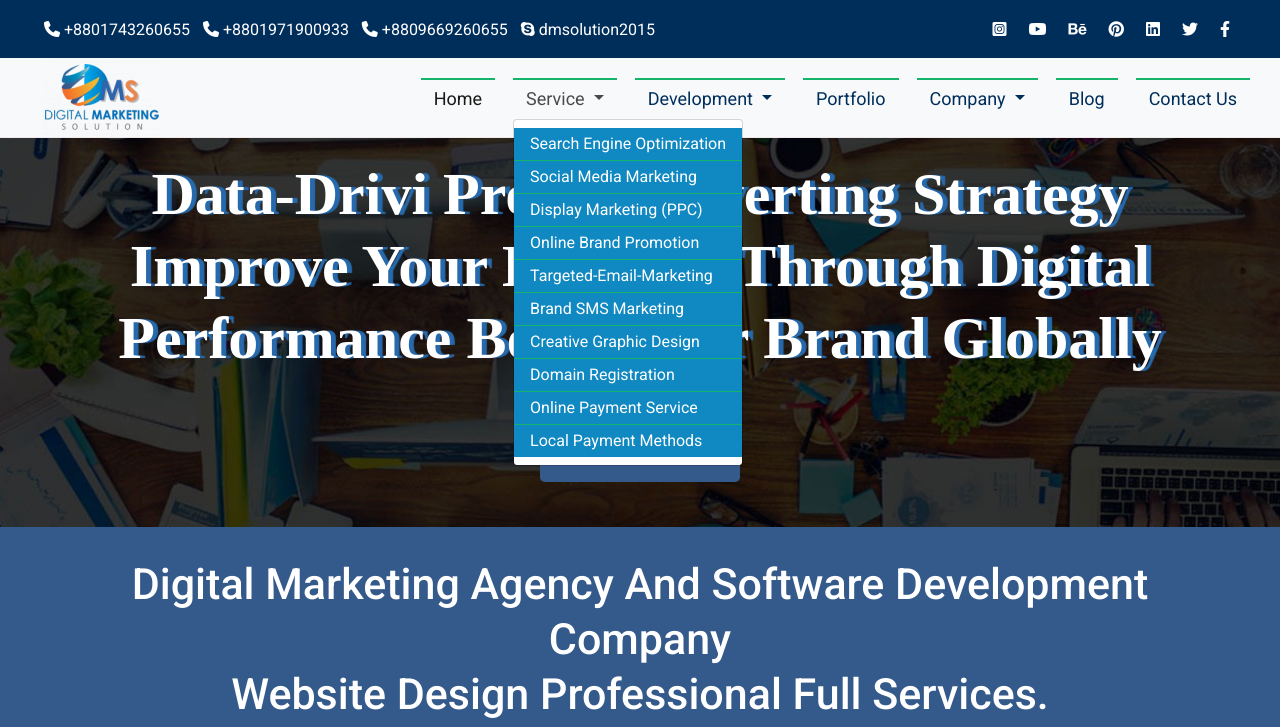
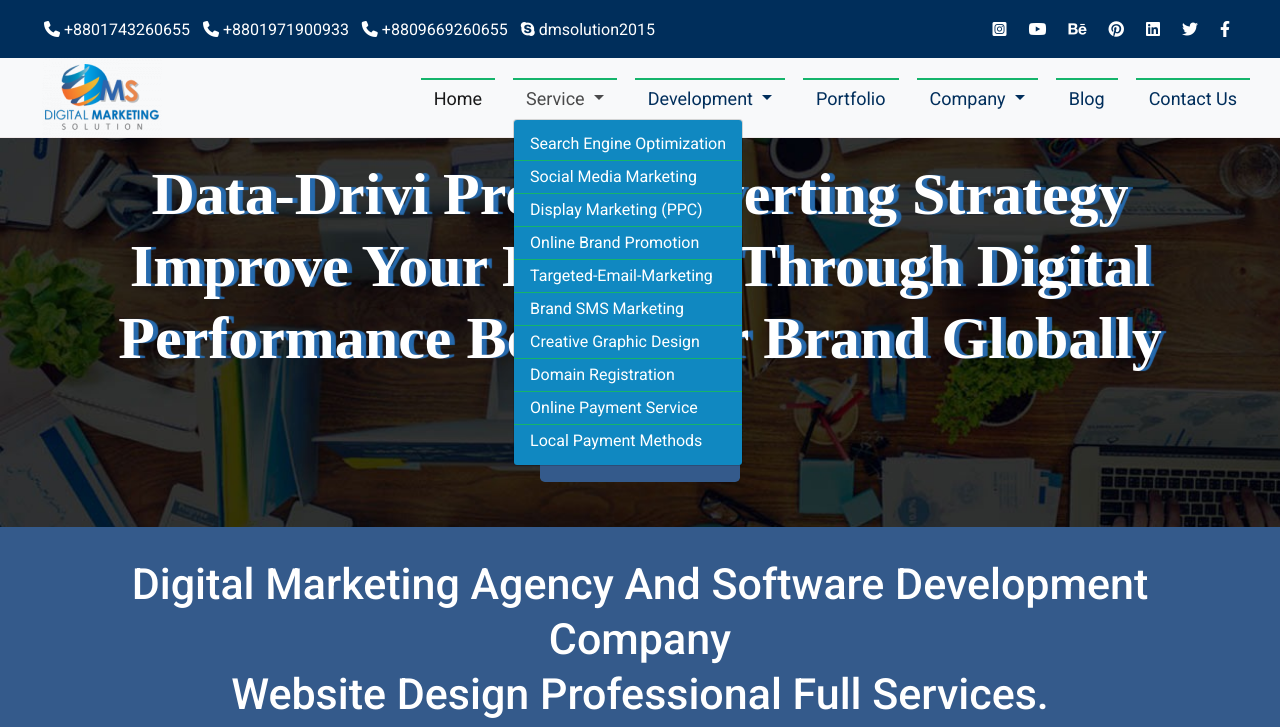
Before and after one commit to rabbi75/digital-marketing-solution, a plain HTML site: page index.html in a window 1280 px wide. Both pictures are taken after a click on the button "Service". Shown: the top 727 px of the page. Drawn offline with nearby package versions, Linux system fonts and the light colour scheme.

Commit message:
upload code

```diff
--- a/assets/css/style.css
+++ b/assets/css/style.css
@@ -261,6 +261,14 @@ body{
         font-weight: 500;
         font-size: 18px;
     }
+}
+.navbar-nav .dropdown-menu {
+    position: static;
+    background-color: #1088C1;
+}
+.dropdown-menu.show {
+    display: block;
+    background-color: #1088C1;
 }
 /*nav end*/
 
```
